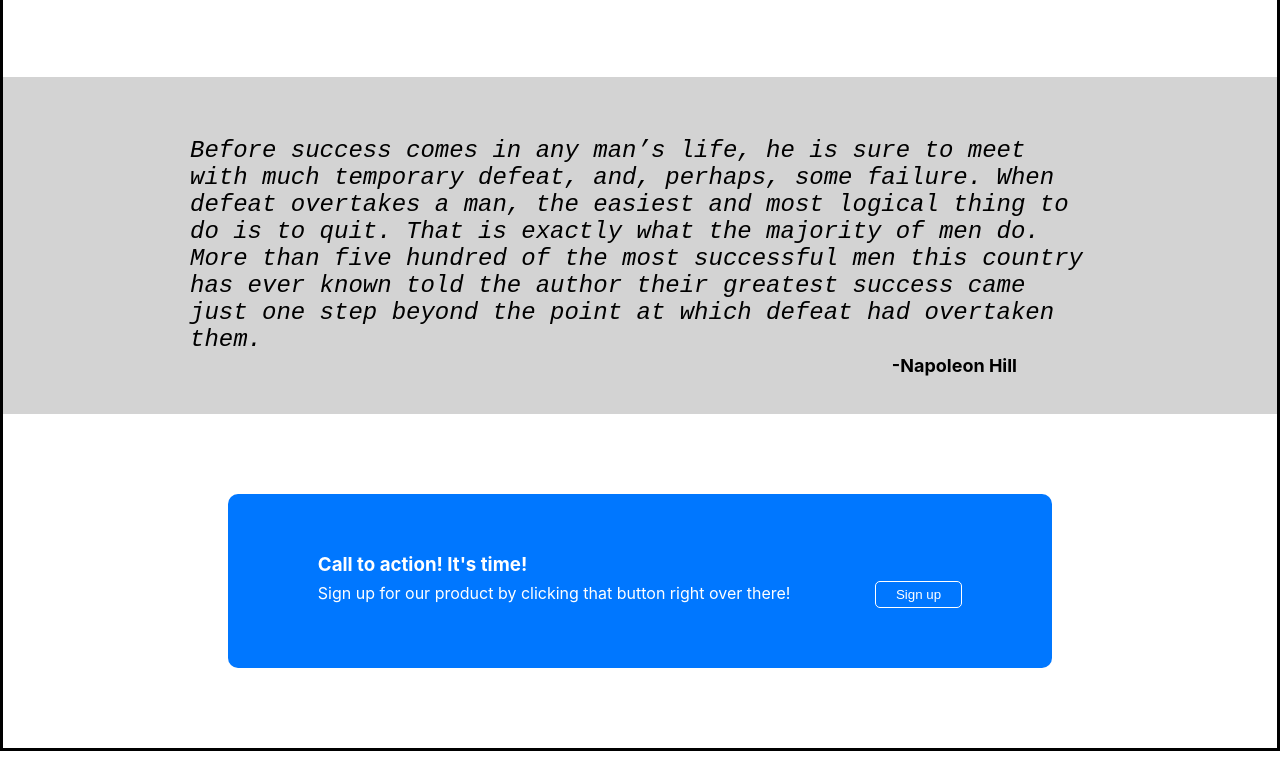
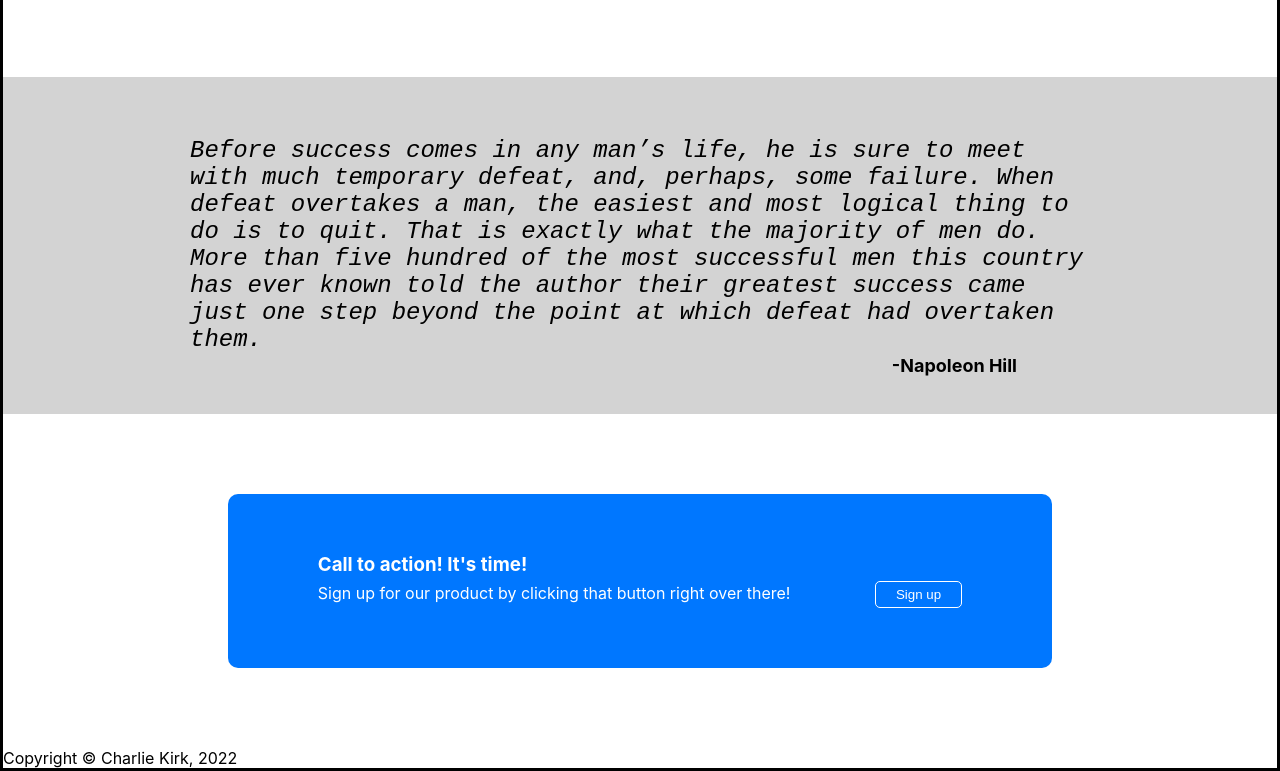
Before and after one commit to Shadw-007/Landing_page, a plain HTML site: page index.html in a window 1280 px wide. Shown: the part 888-1659 px from the top of the page. Drawn offline with Linux system fonts and the light colour scheme.

Commit message:
Landing page complete

```diff
--- a/index.html
+++ b/index.html
@@ -72,16 +72,21 @@
 
     <div class="container1">
 
-
         <div class="signup">
-
             <div>
                 <h3>Call to action! It's time!</h3>
                 Sign up for our product by clicking that button right over there!
                 <button class="button1">Sign up</button>
             </div>
         </div>
+    </div>
 
+    <!-- Footer -->
+
+    <div class="end">
+        <div class="footer">
+            Copyright &copy; Charlie Kirk, 2022
+        </div>
     </div>
 </body>
 
```
